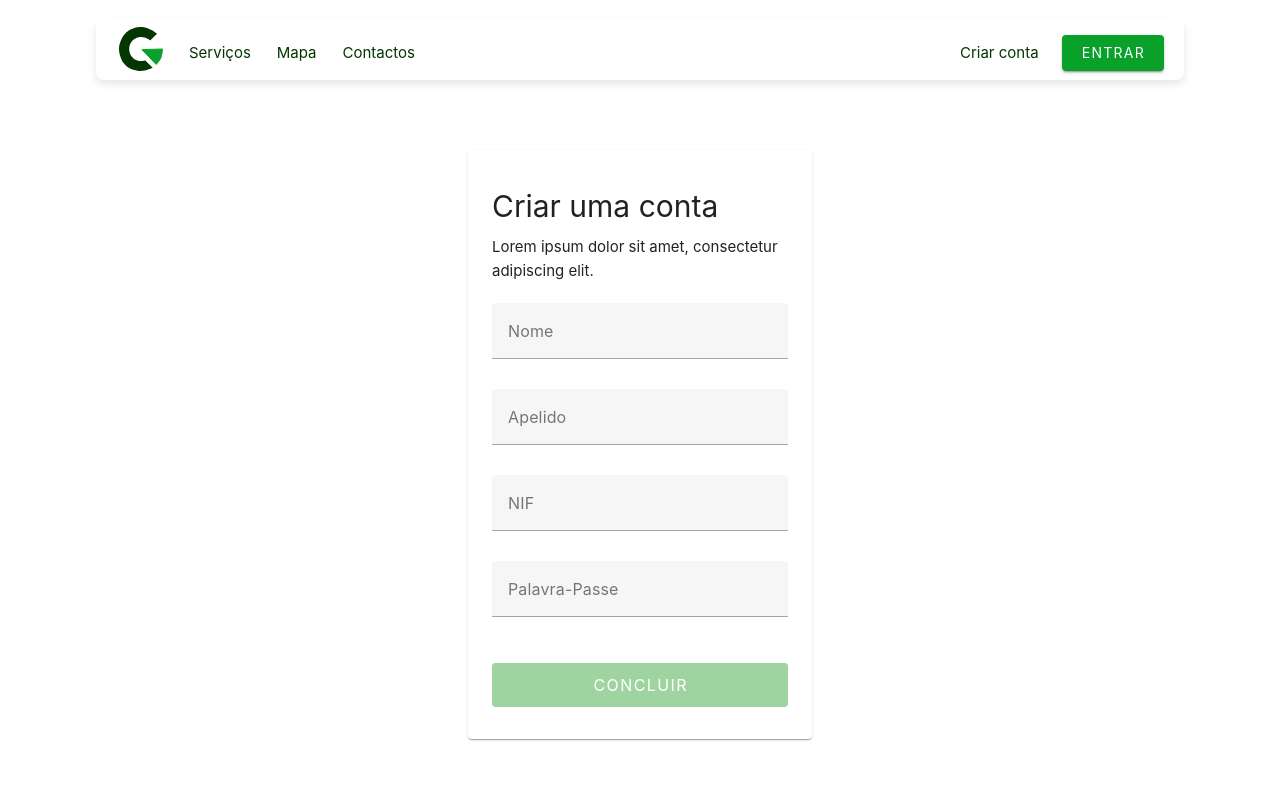
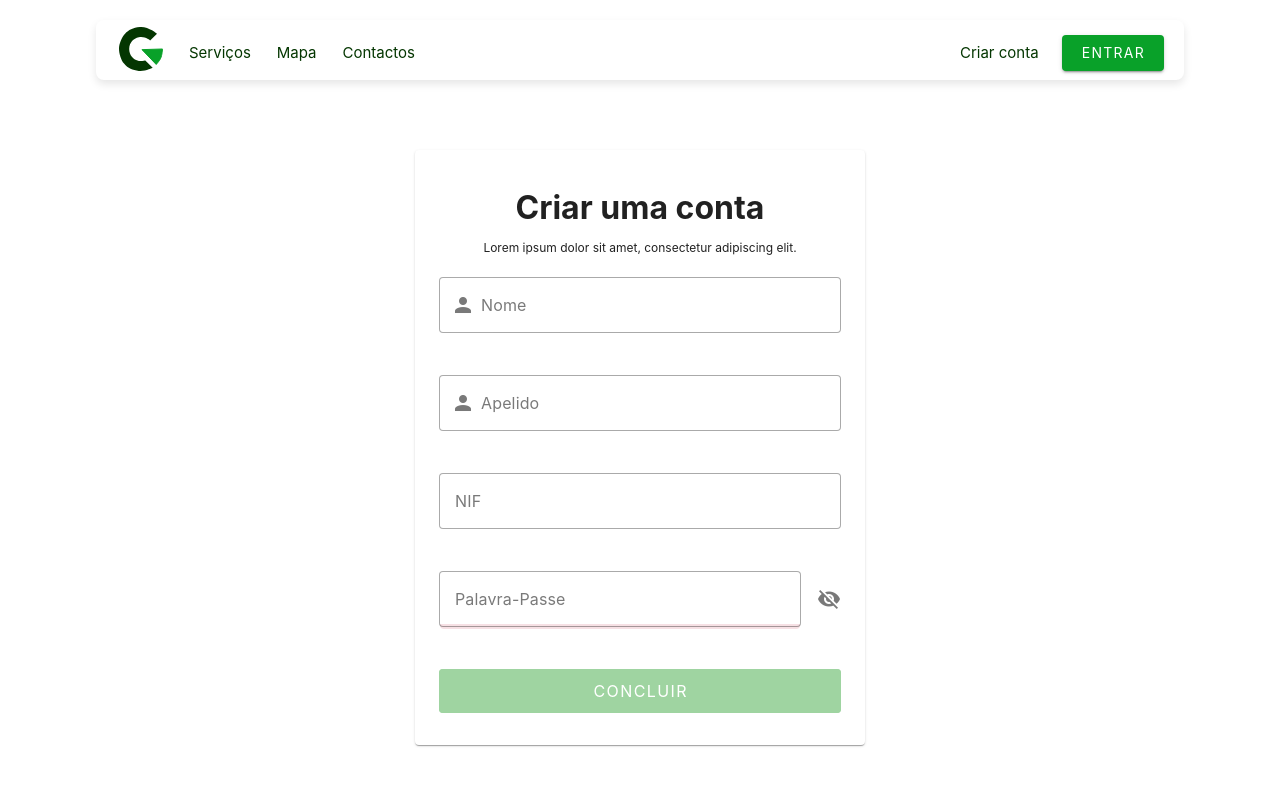
Before and after one commit to nuno-nogueira/Projeto_API, a Vue app in the folder frontend/: page /signup in a window 1280 px wide. Shown: the top 800 px of the page. Built offline with nearby package versions, Linux system fonts and the light colour scheme.

Commit message:
Sign Up Page

```diff
--- a/frontend/src/views/SignupView.vue
+++ b/frontend/src/views/SignupView.vue
@@ -1,6 +1,6 @@
 <template>
   <v-sheet class="form" rounded>
-    <v-card class="mx-auto px-6 py-8" max-width="344">
+    <v-card class="mx-auto px-6 py-8 form-card" max-width="450">
       <h1>Criar uma conta</h1>
       <p>Lorem ipsum dolor sit amet, consectetur adipiscing elit. </p>
       <v-form
@@ -11,23 +11,28 @@
           v-model="nome"
           :readonly="loading"
           :rules="[required]"
-          class="mb-2"
+          variant="outlined"
+          class="mb-2 sign-up-input"
           label="Nome"
+          prepend-inner-icon="mdi-account"
           clearable
         ></v-text-field>
         <v-text-field
           v-model="apelido"
           :readonly="loading"
           :rules="[required]"
-          class="mb-2"
+          variant="outlined"
+          class="mb-2  sign-up-input"
           label="Apelido"
+          prepend-inner-icon="mdi-account"
           clearable
         ></v-text-field>
         <v-text-field
           v-model="nif"
           :readonly="loading"
           :rules="[required]"
-          class="mb-2"
+          variant="outlined"
+          class="mb-2  sign-up-input"
           label="NIF"
           clearable
         ></v-text-field>
@@ -36,11 +41,24 @@
           v-model="password"
           :readonly="loading"
           :rules="[required]"
+          :append-icon="visible ? 'mdi-eye' : 'mdi-eye-off'"
+          :type="visible ? 'text' : 'password'"
+          variant="outlined"
           label="Palavra-Passe"
-          placeholder="Enter your password"
-          clearable
-        ></v-text-field>
-        <br>
+          placeholder="Insira a sua password"
+          type = "password"
+          @click:append="visible = !visible"
+          class="sign-up-input"
+          clearable loading
+        >
+        <template v-slot:loader>
+            <v-progress-linear
+              :color = "color"
+              :model-value="progress"
+              height="5"
+            ></v-progress-linear>
+        </template></v-text-field>
+
         <v-btn
           :disabled="!form"
           :loading="loading"
@@ -56,25 +74,71 @@
     </v-card>
   </v-sheet>
 </template>
-<script setup>
-  import { ref } from 'vue'
+<script>
+  export default {
+    data() {
+      return {
+        form: false,
+        nome: '',
+        password: '',
+        visible: false,
+        loading: false,
+        }
+    },
 
-  const form = ref(false)
-  const nome = ref(null)
-  const password = ref(null)
-  const loading = ref(false)
+    methods: {
+      onSubmit() {
+        if (!form.value) return
+        loading.value = true
+        setTimeout(() => (loading.value = false), 2000)
+      },
 
-  function onSubmit () {
-    if (!form.value) return
-    loading.value = true
-    setTimeout(() => (loading.value = false), 2000)
+      required (v) {
+          return !!v || 'Campo obrigatório'
+      },
+    },
+
+    computed: {
+      progress() {
+        return Math.min(100, this.password.length * 10)
+      },
+
+      color() {
+        return ['error', 'warning', 'success'][Math.floor(this.progress / 40)]
+      }
+    },
   }
-  function required (v) {
-    return !!v || 'Field is required'
-  }
+
+  // const form = ref(false)
+  // const nome = ref(null)
+  // const password = ref(null)
+  // const loading = ref(false)
+
+  // function onSubmit () {
+  //   if (!form.value) return
+  //   loading.value = true
+  //   setTimeout(() => (loading.value = false), 2000)
+  // }
+  // function required (v) {
+  //   return !!v || 'Field is required'
+  // }
 </script>
 
 <style scoped>
-  .form { margin: 150px 0;}
-  p {margin: 5px 0 20px;}
+  .form {
+    margin: 150px 0;}
+  .form-card h1, .form-card p{
+    text-align: center;
+  }
+  .form-card h1{
+    font-size: 32px;
+    font-weight: 700;
+  }
+  .form-card p {
+    margin: 5px 0 20px;
+    font-size: 12px;}
+
+  .sign-up-input{
+    margin: 20px 0;
+  }
 </style>
```
